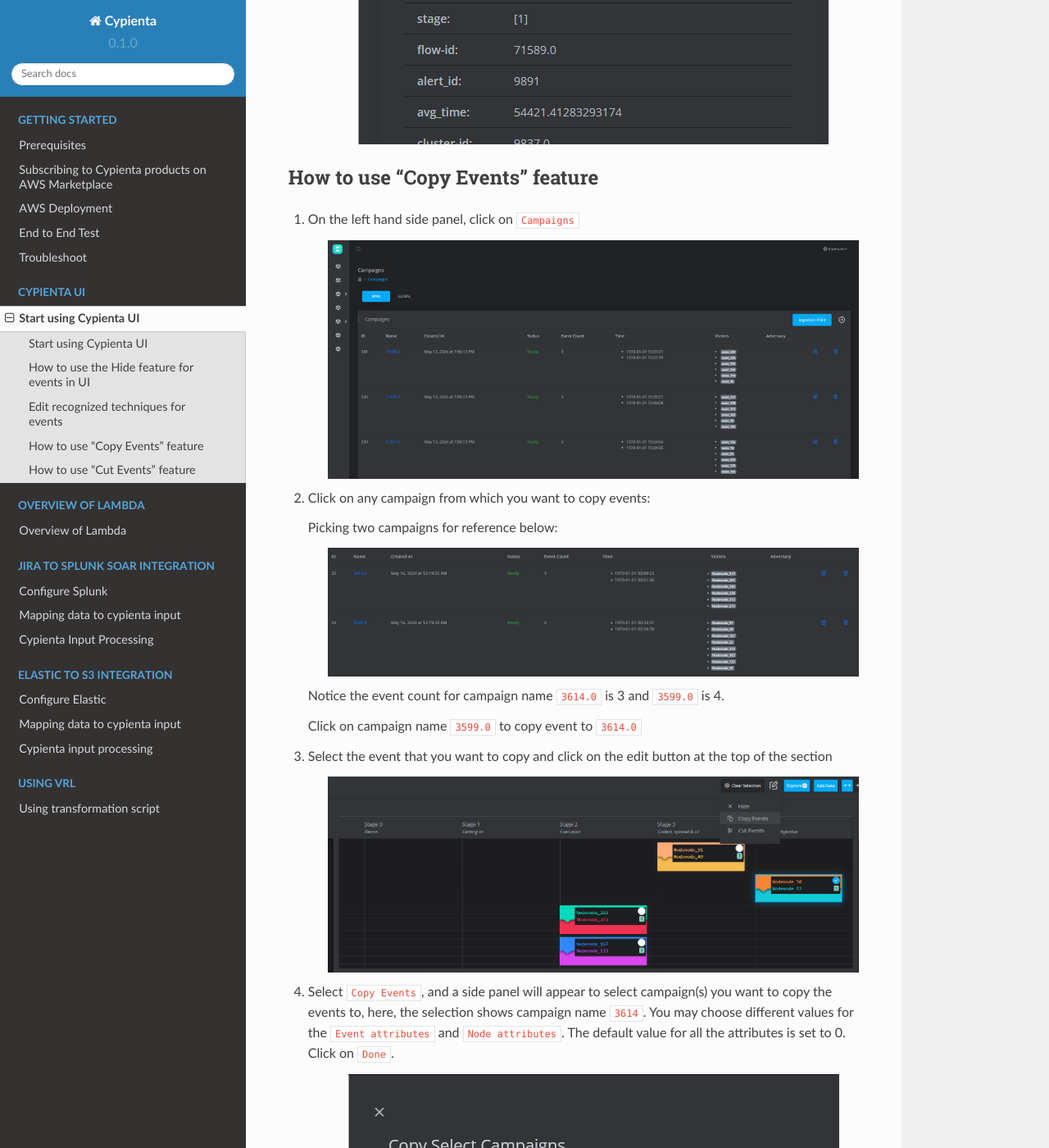
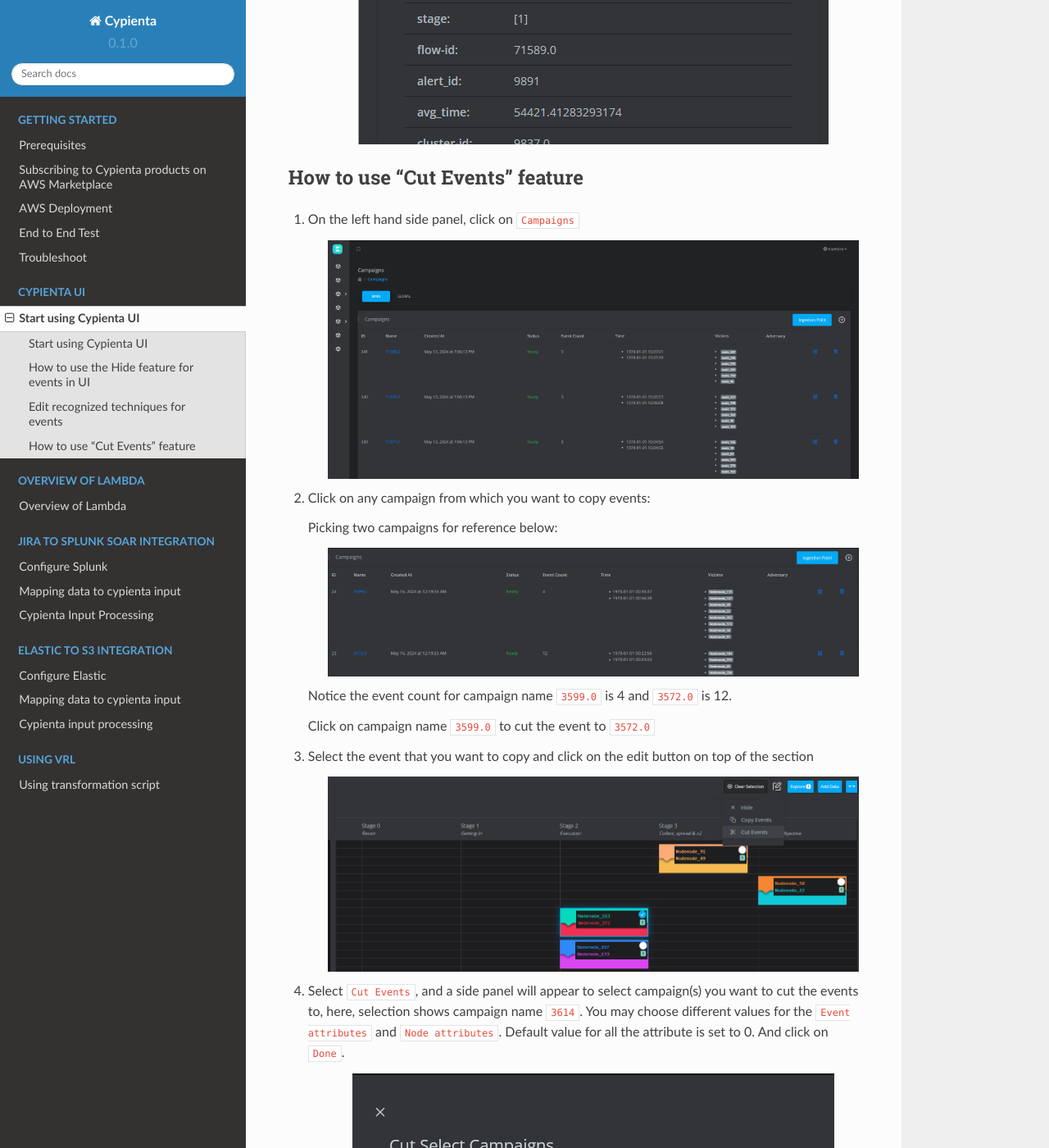
Before and after one commit to cypienta/docs, a Sphinx documentation site: the page built from docs/source/deploy_ui/start_using.rst, in a window 1280 px wide and 1400 px high, scrolled down 5263 px. Shown: the whole window at 82% size. Built offline with Sphinx 7.4.7 and the Read the Docs theme 2.0.0, drawn with Linux system fonts in a browser that asks for light colours; some of the changed text lies outside the part shown.

Commit message:
update for s3 to splunk, v0.6 cluster

```diff
--- a/docs/source/deploy_ui/start_using.rst
+++ b/docs/source/deploy_ui/start_using.rst
@@ -101,58 +101,6 @@
         :align: center
 
 
-How to use "Copy Events" feature
---------------------------------
-
-1. On the left hand side panel, click on ``Campaigns``
-
-    .. image:: resources/campaign_list.png
-        :alt: Campaign list
-        :align: center
-
-2. Click on any campaign from which you want to copy events:
-
-   Picking two campaigns for reference below:
-
-    .. image:: resources/copy_show_campaigns.png
-        :alt: campaign reference
-        :align: center
-
-   Notice the event count for campaign name ``3614.0`` is 3 and ``3599.0`` is 4.
-
-   Click on campaign name ``3599.0`` to copy event to ``3614.0``
-
-3. Select the event that you want to copy and click on the edit button at the top of the section
-
-    .. image:: resources/copy_select_event.png
-        :alt: Select events for copy action
-        :align: center
-
-4. Select ``Copy Events``, and a side panel will appear to select
-   campaign(s) you want to copy the events to, here, the selection shows
-   campaign name ``3614``. You may choose different values for the ``Event
-   attributes`` and ``Node attributes``. The default value for all the
-   attributes is set to 0. Click on ``Done``.
-
-    .. image:: resources/copy_modal.png
-        :alt: Copy modal
-        :align: center
-
-5. Click on the ``OK`` button to confirm your copy action
-
-6. Navigate back to the Campaigns page. You will notice now that the
-   campaign name ``3614.0`` has an event count of 4, changed from 3.
-
-    .. image:: resources/copy_completed.png
-        :alt: Copy completed
-        :align: center
-
-   The selected event below shows the event that was copied:
-
-    .. image:: resources/copy_verify.png
-        :alt: Copy verify
-        :align: center
-
 How to use "Cut Events" feature
 -------------------------------
 
--- a/docs/source/getting_started/deploy.rst
+++ b/docs/source/getting_started/deploy.rst
@@ -48,7 +48,7 @@
     ATTACK Technique detector. Use version 0.4 Product ARN for the region in which CloudFormation stack is created.
 
     **ClusterModelARN:** The ARN of the subscribed model package for
-    Temporal Clustering. Use version 0.5 Product ARN for the region in which CloudFormation stack is created.
+    Temporal Clustering. Use version 0.6 Product ARN for the region in which CloudFormation stack is created.
 
     **FlowModelARN:** The ARN of the subscribed model package for MITRE
     flow detector. Use version 0.6 Product ARN for the region in which CloudFormation stack is created.
--- a/docs/source/getting_started/subscription.rst
+++ b/docs/source/getting_started/subscription.rst
@@ -111,12 +111,12 @@
             --username AWS \
             --password-stdin 709825985650.dkr.ecr.us-east-1.amazonaws.com
 
-        CONTAINER_IMAGES="709825985650.dkr.ecr.us-east-1.amazonaws.com/cypienta/cytech:nginx-marketv0.0.3,709825985650.dkr.ecr.us-east-1.amazonaws.com/cypienta/cytech:marketv0.0.4"
+        CONTAINER_IMAGES="709825985650.dkr.ecr.us-east-1.amazonaws.com/cypienta/cytech:nginx-marketv0.0.3,709825985650.dkr.ecr.us-east-1.amazonaws.com/cypienta/cytech:marketv0.1.1"
 
         for i in $(echo $CONTAINER_IMAGES | sed "s/,/ /g"); do docker pull $i; done
 
     Here the two images are:
 
-    - **Web container image:** 709825985650.dkr.ecr.us-east-1.amazonaws.com/cypienta/cytech:marketv0.0.4
+    - **Web container image:** 709825985650.dkr.ecr.us-east-1.amazonaws.com/cypienta/cytech:marketv0.1.1
 
     - **Nginx container image:** 709825985650.dkr.ecr.us-east-1.amazonaws.com/cypienta/cytech:nginx-marketv0.0.3
```
Also changed, not shown: other parts of docs/source/getting_started/subscription.rst (+1 -1 lines), docs/source/splunk/output.rst (+4 -4 lines), docs/source/splunk/splunk.rst (+49 -0 lines), docs/source/splunk/splunk_resources/conf_input.png (added), docs/source/splunk/splunk_resources/incremental_s3.png (added), docs/source/splunk/splunk_resources/s3_to_splunk_search.png (added), docs/source/splunk/splunk_resources/splunk_add_on_conf_tab.png (added), docs/source/splunk/splunk_resources/splunk_aws_app.png (added).
